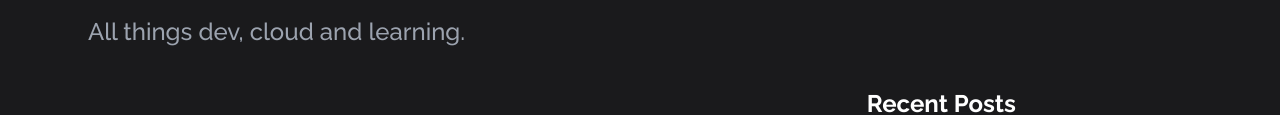
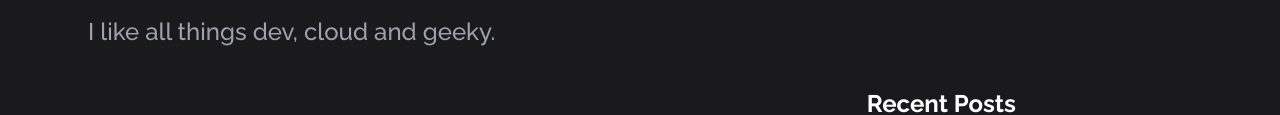
Before and after one commit to mmillican/mattmillican.com, an Astro site: page / in a window 1280 px wide. Shown: the part 220-335 px from the top of the page. Built offline with nearby package versions, Linux system fonts and the light colour scheme; Astro itself is replaced by a stand-in of ours.

Commit message:
Change subtitle for homepage

```diff
--- a/src/pages/index.astro
+++ b/src/pages/index.astro
@@ -9,7 +9,7 @@ let permalink = '/';
 
 ---
 
-<Layout title={title} subTitle="All things dev, cloud and learning." description={description} permalink={permalink}>
+<Layout title={title} subTitle="I like all things dev, cloud and geeky." description={description} permalink={permalink}>
   <div class="grid grid-cols-12 sm:gap-x-16">
     <div class="col-span-12 sm:col-span-8">
       <div class="mt-0text-lg leading-loose">
```
